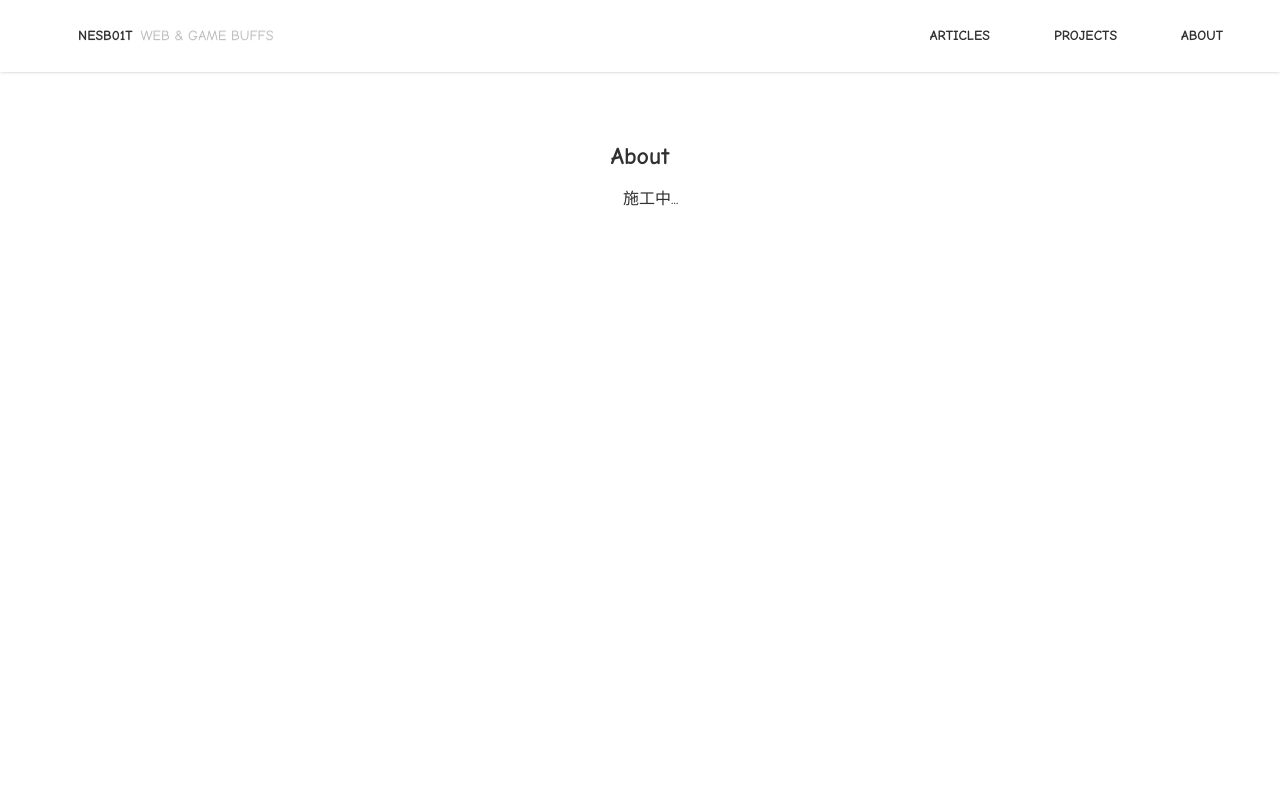
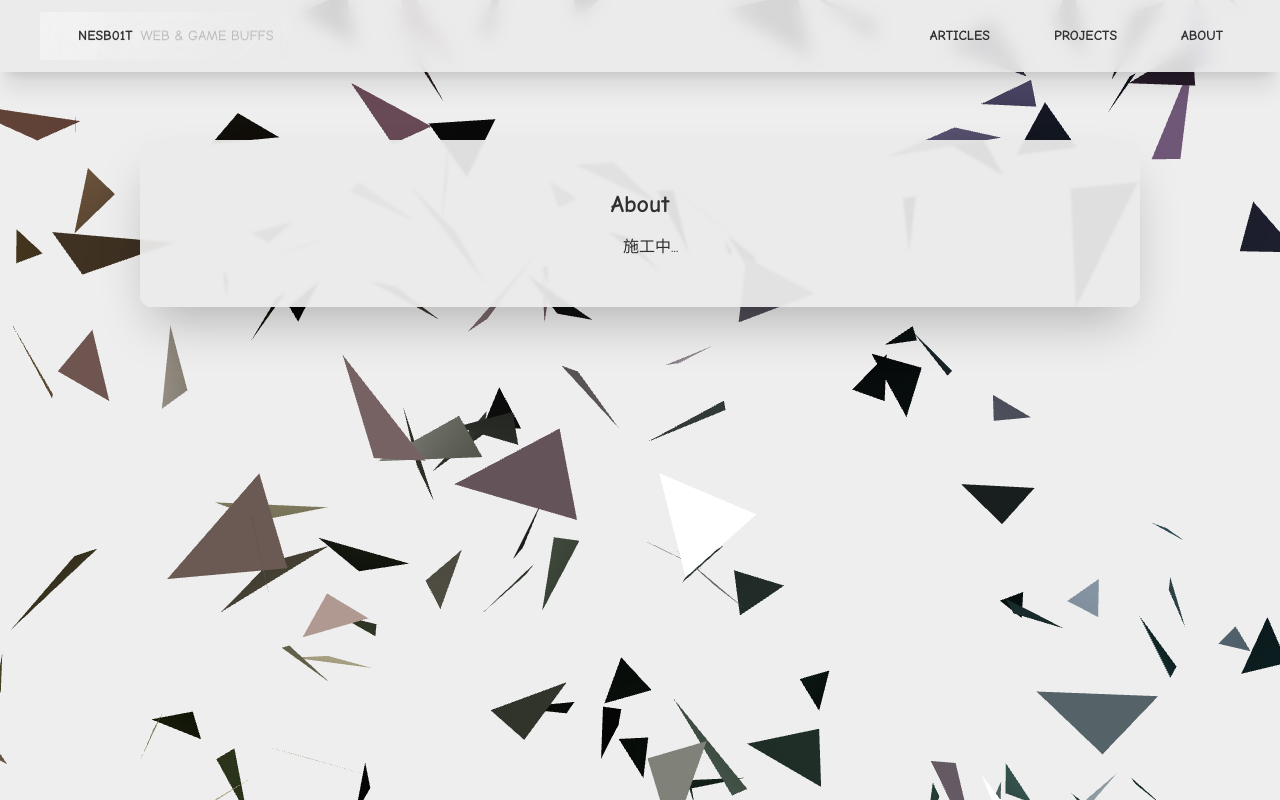
Before and after one commit to Nesb01t/meteor-template, an Astro site: page / in a window 1280 px wide. Built offline with nearby package versions, Linux system fonts and the light colour scheme; Astro itself is replaced by a stand-in of ours; animation ran at ten frames a second; some icons are missing.

Commit message:
update three bg

```diff
--- a/package.json
+++ b/package.json
@@ -21,6 +21,8 @@
   "dependencies": {
     "@astrojs/check": "^0.5.6",
     "@astrojs/ts-plugin": "^1.5.3",
-    "astro-icon": "^1.1.0"
+    "@types/three": "^0.162.0",
+    "astro-icon": "^1.1.0",
+    "three": "^0.162.0"
   }
 }
--- /dev/null
+++ b/src/components/model-bg/index.astro
@@ -0,0 +1,10 @@
+<div class="model-bg">
+  <div id="three-main"></div>
+  <script src="./main.js"></script>
+</div>
+
+<style>
+  #three-main {
+    @apply fixed top-0 left-0 right-0 bottom-0 z-[-100];
+  }
+</style>
--- /dev/null
+++ b/src/components/model-bg/main.js
@@ -0,0 +1,258 @@
+import * as THREE from 'three';
+
+let container, stats;
+let camera, scene, renderer;
+let raycaster, pointer;
+let mesh, line;
+
+
+const init = () => {
+    /**
+     * 初始化
+     */
+    container = document.getElementById('three-main');
+
+    camera = new THREE.PerspectiveCamera(
+        20,
+        window.innerWidth / window.innerHeight,
+        1,
+        3500,
+    );
+    camera.position.z = 2550;
+
+    scene = new THREE.Scene();
+    scene.background = new THREE.Color(0xeeeeee);
+    scene.fog = new THREE.Fog(0x050505, 2000, 3500);
+
+    /**
+     * 光照
+     */
+
+    scene.add(new THREE.AmbientLight(0x444444, 3));
+
+    const light1 = new THREE.DirectionalLight(0xffffff, 1.5);
+    light1.position.set(1, 1, 1);
+    scene.add(light1);
+
+    const light2 = new THREE.DirectionalLight(0xffffff, 4.5);
+    light2.position.set(0, -1, 0);
+    scene.add(light2);
+
+    /**
+     * 生成 base triangle
+     */
+
+    const triangles = 300;
+
+    let geometry = new THREE.BufferGeometry();
+
+    const positions = new Float32Array(triangles * 3 * 3);
+    const normals = new Float32Array(triangles * 3 * 3);
+    const colors = new Float32Array(triangles * 3 * 3);
+
+    const color = new THREE.Color();
+
+    const n = 1800,
+        n2 = n / 2; // triangles spread in the cube
+    const d = 120,
+        d2 = d / 2; // individual triangle size
+
+    const pA = new THREE.Vector3();
+    const pB = new THREE.Vector3();
+    const pC = new THREE.Vector3();
+
+    const cb = new THREE.Vector3();
+    const ab = new THREE.Vector3();
+
+    /**
+     * 位置渲染
+     */
+    for (let i = 0; i < positions.length; i += 9) {
+        const x = Math.random() * n - n2;
+        const y = Math.random() * n - n2;
+        const z = Math.random() * n - n2;
+
+        const ax = x + Math.random() * d - d2;
+        const ay = y + Math.random() * d - d2;
+        const az = z + Math.random() * d - d2;
+
+        const bx = x + Math.random() * d - d2;
+        const by = y + Math.random() * d - d2;
+        const bz = z + Math.random() * d - d2;
+
+        const cx = x + Math.random() * d - d2;
+        const cy = y + Math.random() * d - d2;
+        const cz = z + Math.random() * d - d2;
+
+        positions[i] = ax;
+        positions[i + 1] = ay;
+        positions[i + 2] = az;
+
+        positions[i + 3] = bx;
+        positions[i + 4] = by;
+        positions[i + 5] = bz;
+
+        positions[i + 6] = cx;
+        positions[i + 7] = cy;
+        positions[i + 8] = cz;
+
+        // 法线
+
+        pA.set(ax, ay, az);
+        pB.set(bx, by, bz);
+        pC.set(cx, cy, cz);
+
+        cb.subVectors(pC, pB);
+        ab.subVectors(pA, pB);
+        cb.cross(ab);
+
+        cb.normalize();
+
+        const nx = cb.x;
+        const ny = cb.y;
+        const nz = cb.z;
+
+        normals[i] = nx;
+        normals[i + 1] = ny;
+        normals[i + 2] = nz;
+
+        normals[i + 3] = nx;
+        normals[i + 4] = ny;
+        normals[i + 5] = nz;
+
+        normals[i + 6] = nx;
+        normals[i + 7] = ny;
+        normals[i + 8] = nz;
+
+        /**
+         * 随机颜色
+         */
+
+        const vx = x / n + 0.5;
+        const vy = y / n + 0.5;
+        const vz = z / n + 0.5;
+
+        color.setRGB(vx, vy, vz);
+
+        colors[i] = color.r;
+        colors[i + 1] = color.g;
+        colors[i + 2] = color.b;
+
+        colors[i + 3] = color.r;
+        colors[i + 4] = color.g;
+        colors[i + 5] = color.b;
+
+        colors[i + 6] = color.r;
+        colors[i + 7] = color.g;
+        colors[i + 8] = color.b;
+    }
+
+    geometry.setAttribute('position', new THREE.BufferAttribute(positions, 3));
+    geometry.setAttribute('normal', new THREE.BufferAttribute(normals, 3));
+    geometry.setAttribute('color', new THREE.BufferAttribute(colors, 3));
+
+    geometry.computeBoundingSphere();
+
+    let material = new THREE.MeshPhongMaterial({
+        color: 0xaaaaaa,
+        specular: 0xffffff,
+        shininess: 250,
+        side: THREE.DoubleSide,
+        vertexColors: true,
+    });
+
+    mesh = new THREE.Mesh(geometry, material);
+    scene.add(mesh);
+
+    /**
+     * 位置材质
+     */
+
+    raycaster = new THREE.Raycaster();
+
+    pointer = new THREE.Vector2();
+
+    geometry = new THREE.BufferGeometry();
+    geometry.setAttribute(
+        'position',
+        new THREE.BufferAttribute(new Float32Array(4 * 3), 3),
+    );
+
+    material = new THREE.LineBasicMaterial({
+        color: 0xffffff,
+        transparent: true,
+    });
+
+    line = new THREE.Line(geometry, material);
+    scene.add(line);
+
+    /**
+     * 渲染器
+     */
+
+    renderer = new THREE.WebGLRenderer({ antialias: true });
+    renderer.setPixelRatio(window.devicePixelRatio);
+    renderer.setSize(window.innerWidth, window.innerHeight);
+    container.appendChild(renderer.domElement);
+
+    /**
+     * END
+     */
+    window.addEventListener('resize', onWindowResize);
+    document.addEventListener('pointermove', onPointerMove);
+}
+
+const onWindowResize = () => {
+    camera.aspect = window.innerWidth / window.innerHeight;
+    camera.updateProjectionMatrix();
+
+    renderer.setSize(window.innerWidth, window.innerHeight);
+}
+
+const onPointerMove = (event) => {
+    pointer.x = (event.clientX / window.innerWidth) * 2 - 1;
+    pointer.y = -(event.clientY / window.innerHeight) * 2 + 1;
+}
+
+const animate = () => {
+    requestAnimationFrame(animate);
+
+    render();
+}
+
+const render = () => {
+    const time = Date.now() * 0.001;
+
+    mesh.rotation.x = time * 0.04;
+    mesh.rotation.y = time * 0.2;
+
+    raycaster.setFromCamera(pointer, camera);
+
+    const intersects = raycaster.intersectObject(mesh);
+
+    if (intersects.length > 0) {
+        const intersect = intersects[0];
+        const face = intersect.face;
+
+        const linePosition = line.geometry.attributes.position;
+        const meshPosition = mesh.geometry.attributes.position;
+
+        linePosition.copyAt(0, meshPosition, face.a);
+        linePosition.copyAt(1, meshPosition, face.b);
+        linePosition.copyAt(2, meshPosition, face.c);
+        linePosition.copyAt(3, meshPosition, face.a);
+
+        mesh.updateMatrix();
+
+        line.geometry.applyMatrix4(mesh.matrix);
+
+        line.visible = true;
+    } else {
+        line.visible = false;
+    }
+
+    renderer.render(scene, camera);
+}
+
+init();
+animate();
--- a/src/components/navbar/index.astro
+++ b/src/components/navbar/index.astro
@@ -37,7 +37,8 @@ import { Icon } from 'astro-icon/components';
 
 <style>
   .navbar-wrapper {
-    @apply fixed px-8 py-1 top-0 left-0 right-0 z-10 backdrop-blur shadow;
+    @apply fixed px-8 py-1 top-0 left-0 right-0 z-10 backdrop-blur shadow-xl;
+    background-color: rgba(234,234,234,0.9)
   }
 
   .navbar__subtitle {
--- a/src/layouts/base/index.astro
+++ b/src/layouts/base/index.astro
@@ -1,6 +1,7 @@
 ---
 import { ViewTransitions } from 'astro:transitions';
 import Navbar from '@components/navbar/index.astro';
+import ModelBg from "@components/model-bg/index.astro"
 import '../../global.css';
 import './index.css';
 ---
@@ -11,11 +12,11 @@ import './index.css';
     <meta charset="UTF-8" />
     <link rel="icon" href="/favicon.svg" />
     <title>🌠 meteor blog</title>
-    <ViewTransitions />
   </head>
   <body>
+    <ModelBg transition:persist />
     <Navbar />
-    <main>
+    <main transition:animate="slide">
       <slot />
     </main>
   </body>
--- a/src/layouts/base/index.css
+++ b/src/layouts/base/index.css
@@ -4,5 +4,6 @@ body {
 }
 
 main {
-  @apply flex flex-col items-center mx-auto max-w-[800px];
+  @apply flex flex-col items-center mx-auto max-w-[1000px] p-12 rounded-xl shadow-2xl backdrop-blur-[1px];
+  background-color: rgba(234, 234, 234, 0.95);
 }
--- a/src/pages/article/[slug].astro
+++ b/src/pages/article/[slug].astro
@@ -60,4 +60,9 @@ if (frontmatter) {
   .article {
     @apply w-full card shadow-xl rounded-xl;
   }
+
+  .card-body {
+    @apply shadow-sm rounded-xl;
+    background-color: rgba(255, 255, 255, 0.6);
+  }
 </style>
```
Also changed, not shown: pnpm-lock.yaml.
